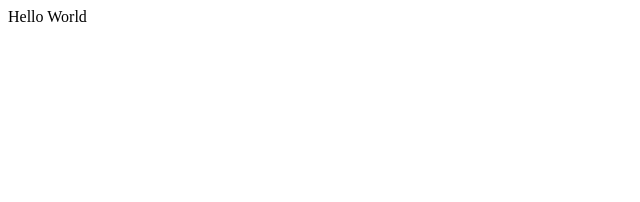
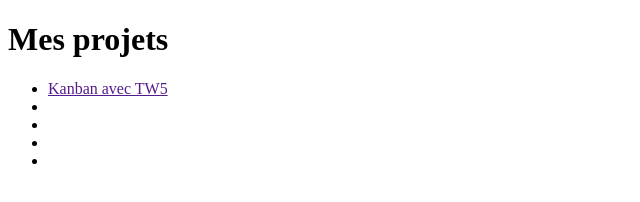
Before and after one commit to Telumire/Telumire.github.io, a plain HTML site: page index.html in a window 1280 px wide. Shown: the whole page, without its empty margins (0-640 px from the left). Drawn offline with Linux system fonts and the light colour scheme.

Commit message:
Update index.html

```diff
--- a/index.html
+++ b/index.html
@@ -4,9 +4,17 @@
     <meta charset="UTF-8">
     <meta name="viewport" content="width=device-width, initial-scale=1.0">
     <meta http-equiv="X-UA-Compatible" content="ie=edge">
-    <title>Document</title>
+    <title>Telumire</title>
 </head>
 <body>
-    Hello World
+<h1>Mes projets</h1>
+<ul>
+    <li class="projets"><a href="">Kanban avec TW5</a></li>
+    <li class="projets"></li>
+    <li class="projets"></li>
+    <li class="projets"></li>
+    <li class="projets"></li>
+</ul>
+
 </body>
 </html>
```
